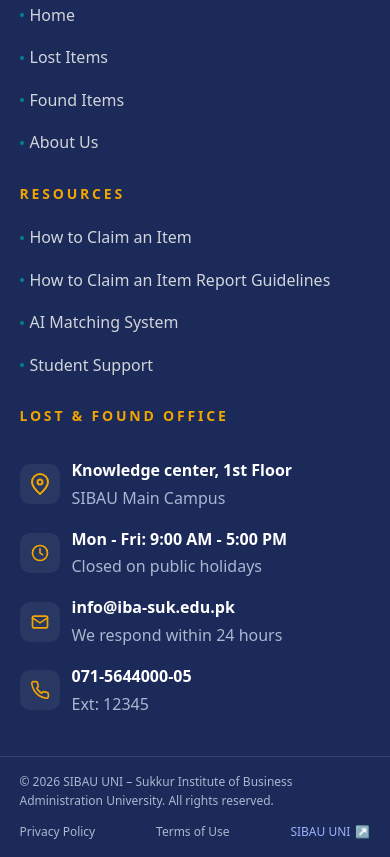
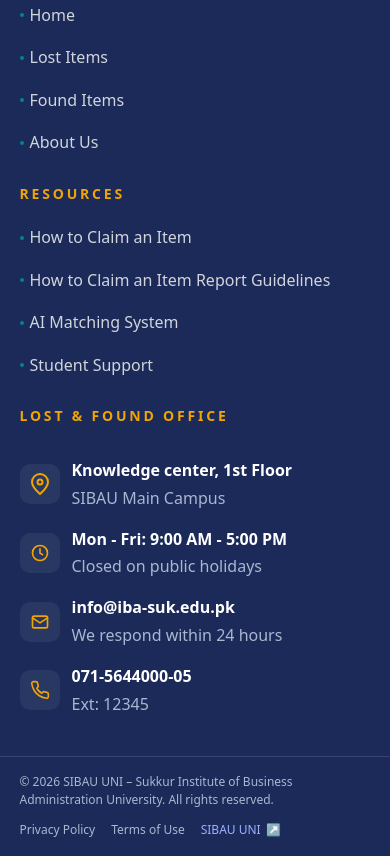
Before and after one commit to tanveer3351/smart-campus-lost-found, a plain HTML site: page index.html in a window 390 px wide. Shown: the part 10244-11101 px from the top of the page. Drawn offline with nearby package versions, Linux system fonts and the light colour scheme.

Commit message:
added media query for copy right section

```diff
--- a/css/style3.css
+++ b/css/style3.css
@@ -1747,6 +1747,14 @@ h1 {
     .lostfound {
         max-width: 7rem;
     }
+    .copy-right-container p {
+        line-height: 1.5;
+    }
+    .legal-links {
+        flex-wrap: wrap;
+        justify-content: flex-start;
+        gap: 0.75rem 1rem;
+    }
 }
 
 @media (max-width: 380px) {
```
Also changed, not shown: 1 other file.
